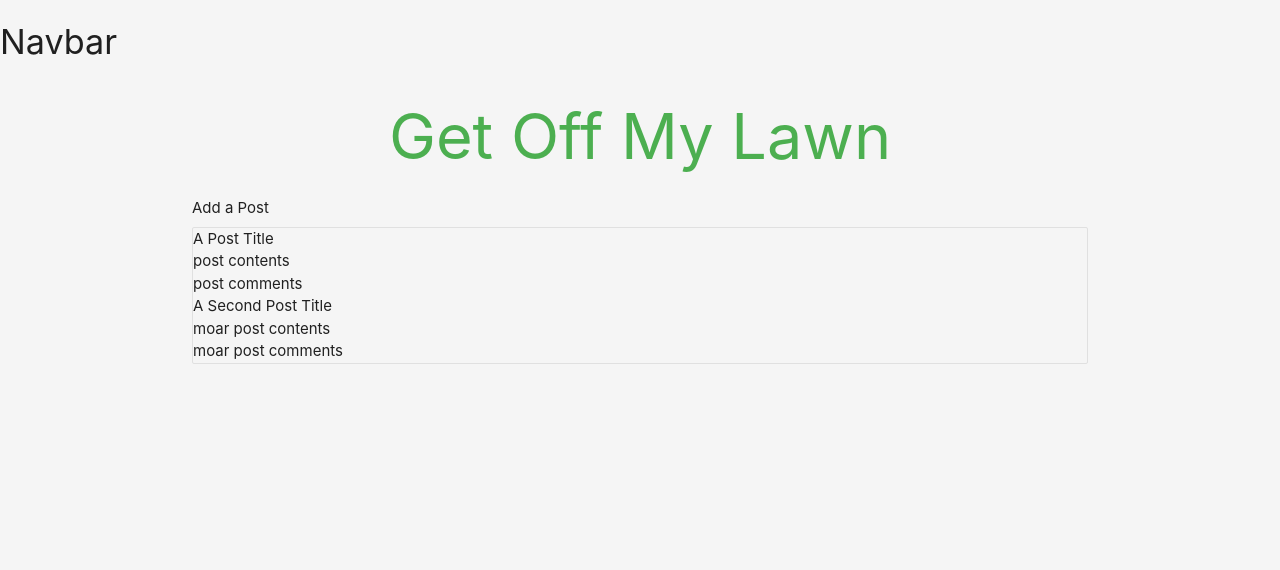
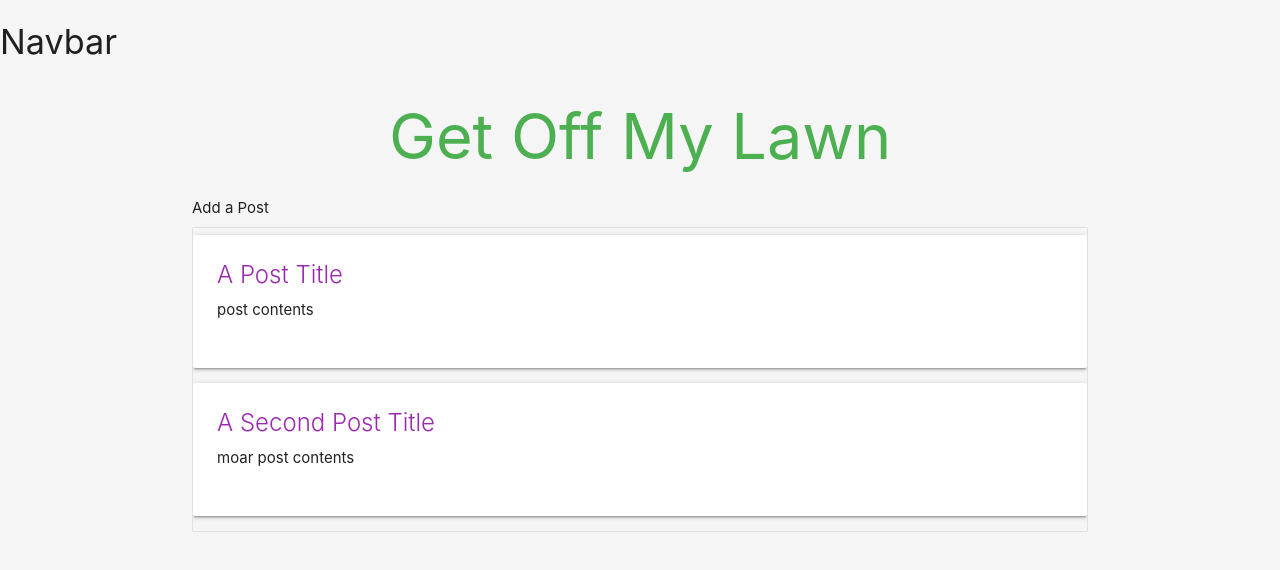
Before and after one commit to SilverBright/Get-Off-My-Lawn-App--Client, a React (Create React App) app: page / in a window 1280 px wide. Shown: the top 570 px of the page. Built offline with nearby package versions, Linux system fonts and the light colour scheme.

Commit message:
add css styling to Posts.js

```diff
--- a/src/components/Posts.js
+++ b/src/components/Posts.js
@@ -1,28 +1,27 @@
-import React, { Component } from 'react';
+// import React, { Component } from 'react';
 // import PostsAPI from './api/PostsAPI';
-// import React from 'react';
+import React from 'react';
 
 const Posts = ({ posts }) => {
   const renderPosts = posts.map(post =>
-  <div>
-    <div key={post.id}>
-      <div>
-        {post.title}
-      <div>
-        {post.content}
-      </div>
-        {post.comments}
+    <div className="brainstorm card" key={post.id}>
+      <div className="card-content">
+        <span className="card-title purple-text">{ post.title }</span>
+        {/* </Link> */}
+        <p>{ post.content }</p>
+        <br/>
+        {/* <button onClick={() => this.props.deleteIdea(idea.id)}>Delete Idea</button> */}
       </div>
     </div>
-  </div>
   )
 
-  return (
-    <div>
-      {renderPosts}
-    </div>
-  )
-};
+    return (
+      <div>
+        { renderPosts }
+      </div>
+    )
+  }
+
 
 // class Posts extends Component {
 //   render() {
```
